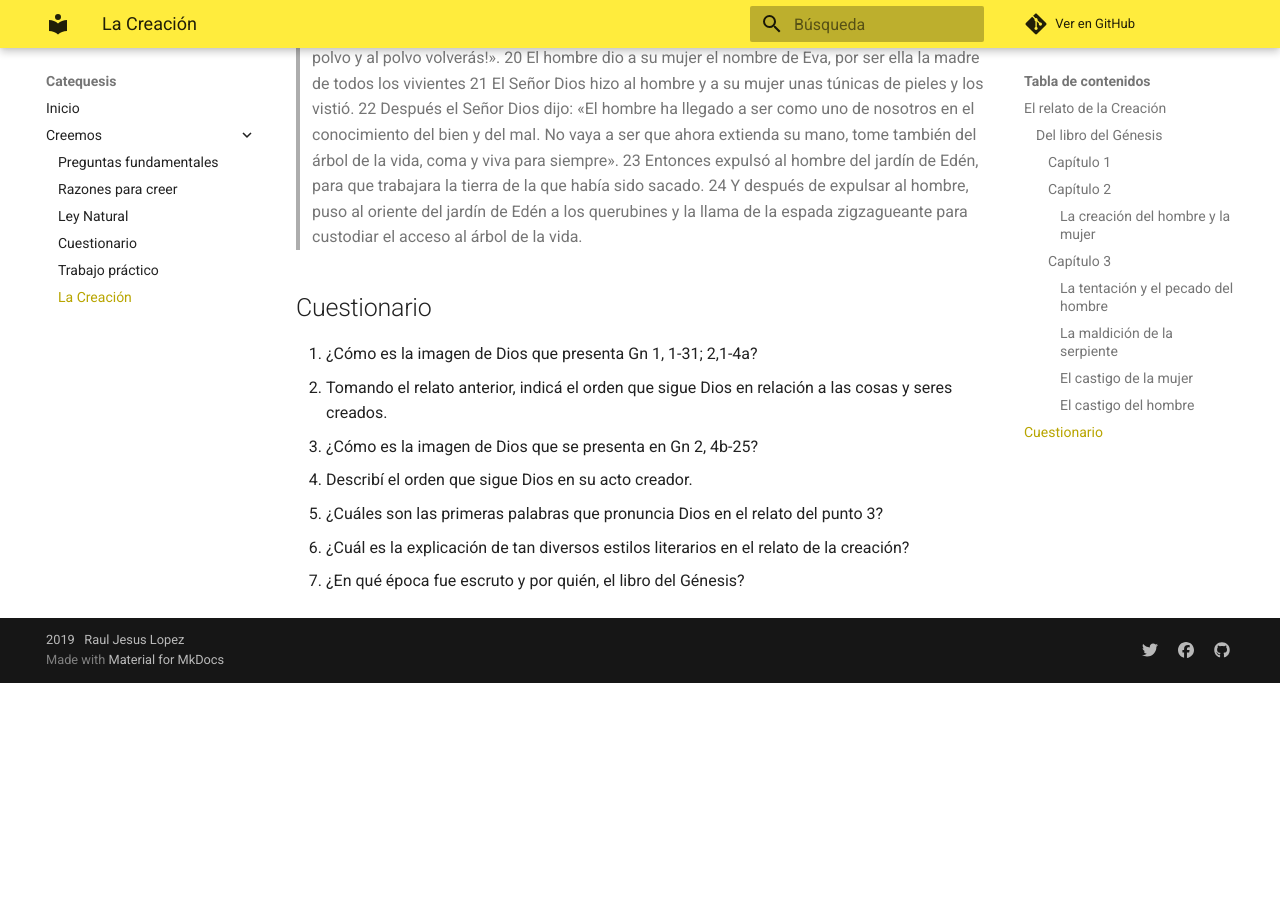
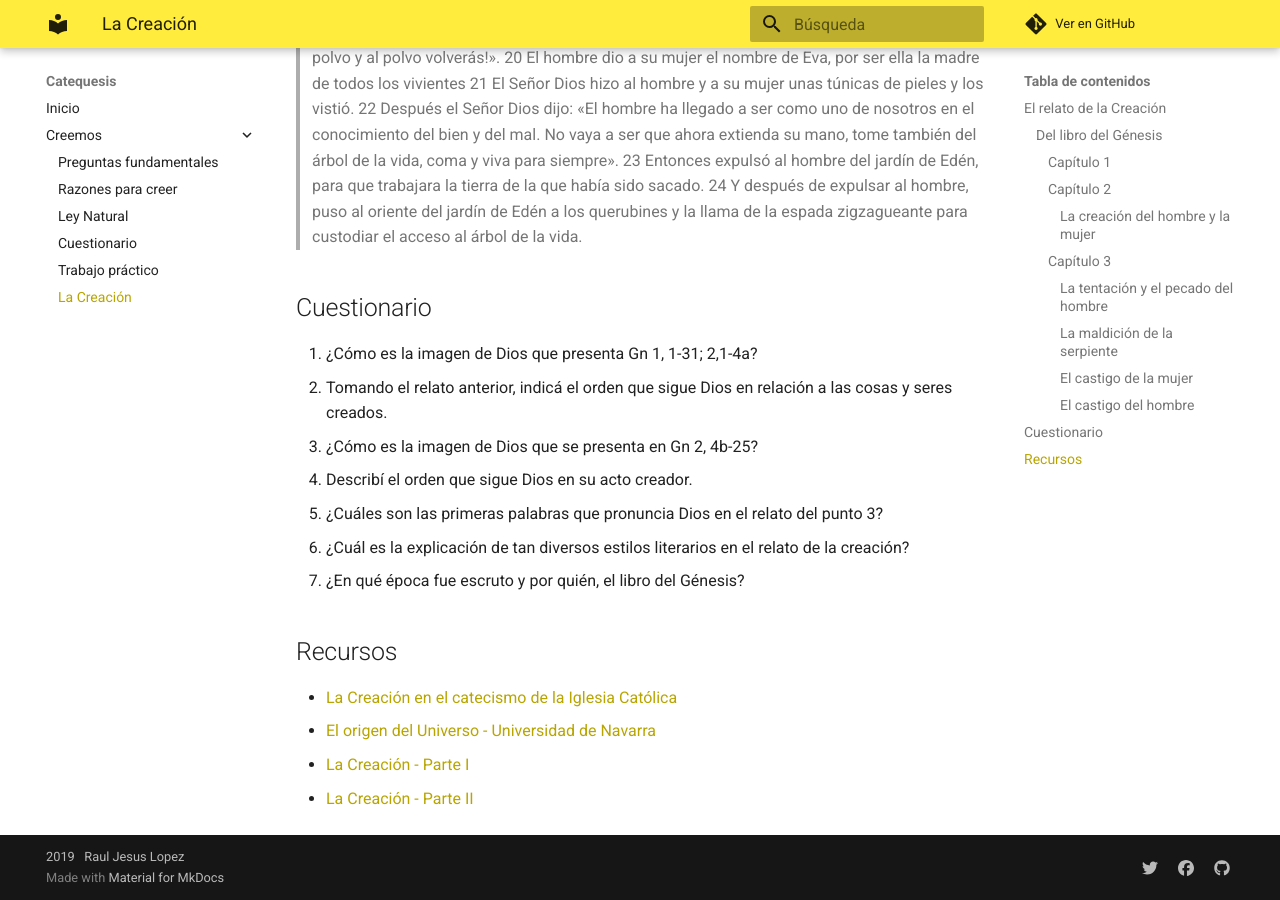
Before and after one commit to la9una/catequesis, an MkDocs documentation site: the page built from docs/creemos/genesis.md, in a window 1280 px wide and 900 px high, scrolled down 3245 px. Built offline with MkDocs 1.6.1 and Material for MkDocs 9.7.7, drawn with Linux system fonts in a browser that asks for light colours; comment, search, counter and statistics services are not loaded; before the commit the page ends 3928 px from its top, so only the background shows below that.

Commit message:
mar jun 11 13:02:08 -03 2019

```diff
--- a/docs/creemos/genesis.md
+++ b/docs/creemos/genesis.md
@@ -110,3 +110,10 @@
 5. ¿Cuáles son las primeras palabras que pronuncia Dios en el relato del punto 3?
 6. ¿Cuál es la explicación de tan diversos estilos literarios en el relato de la creación?
 7. ¿En qué época fue escruto y por quién, el libro del Génesis?
+
+## Recursos
+
+* [La Creación en el catecismo de la Iglesia Católica](http://www.vatican.va/archive/catechism_sp/p1s2c1p4_sp.html)
+* [El origen del Universo - Universidad de Navarra](https://www.slideshare.net/GrupoCRYF/el-origen-del-universo-82057287)
+* [La Creación - Parte I](https://catolicosconaccion.com/2013/10/17/la-creacion-parte-i/)
+* [La Creación - Parte II](https://catolicosconaccion.com/2014/02/28/la-perfecta-creacion-de-dios/)
```
Also changed, not shown: site/creemos/genesis/index.html, site/search/search_index.json, site/sitemap.xml, 1 other file.
